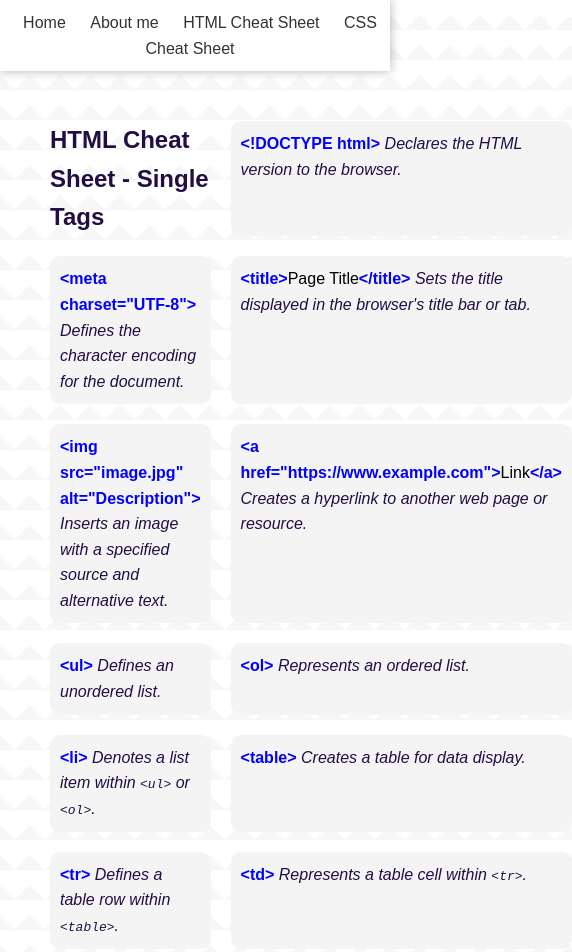
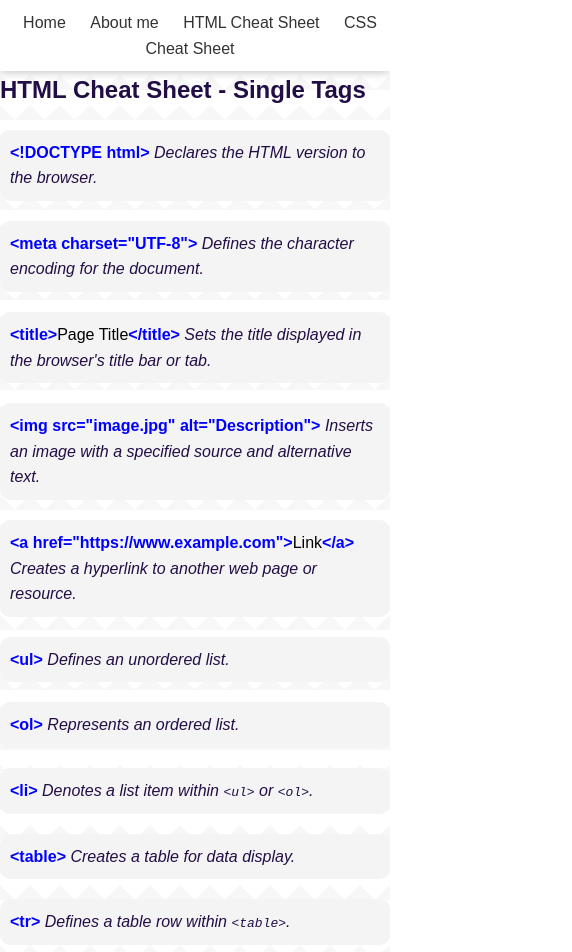
Before and after one commit to BrunoAccorsi/BrunoAccorsi.github.io, a plain HTML site: page pages/html-cheat-sheet.html in a window 390 px wide. Shown: the top 952 px of the page, 572 px wide, since content can reach past the window. Drawn offline with Linux system fonts and the light colour scheme.

Commit message:
Mobile meta tag

```diff
--- a/css/cheat-sheet.css
+++ b/css/cheat-sheet.css
@@ -2,10 +2,13 @@ body {
     font-family: Arial, sans-serif;
     line-height: 1.6;
     margin: 20px;
+    display: flex;
+    flex-direction: column;
 }
 
 h1, h2 {
     color: #220E45;
+    grid-column: span 2;
 }
 
 .code-snippet {
@@ -41,6 +44,11 @@ section {
     display: grid;
     grid-template-columns: repeat(2, 1fr);
     grid-gap: 20px;
+
+    @media only screen and (max-width: 900px) {
+        display: flex;
+        flex-direction: column;
+    }
 }
 
 body > section {
--- a/css/styles.css
+++ b/css/styles.css
@@ -21,7 +21,7 @@
   }
 
   main {
-    height: calc(100% - 30vh);
+    height: 100vh;
   }
 
   .background {
--- a/pages/html-cheat-sheet.html
+++ b/pages/html-cheat-sheet.html
@@ -3,6 +3,7 @@
 <html lang="en">
 <head>
   <meta charset="UTF-8">
+  <meta name="viewport" content="width=device-width, initial-scale=1.0">
   <link rel="stylesheet" href="../css/cheat-sheet.css">
   <link rel="stylesheet" href="../css/styles.css">
   <title>HTML Cheat Sheet</title>
@@ -19,6 +20,7 @@
         </ul>
     </nav>
     </header>
+    <main>
       <section>
           <h1>HTML Cheat Sheet - Single Tags</h1>
 
@@ -148,6 +150,8 @@
             <span class="description">Embeds a video into an HTML document.</span>
           </div>
       </section>
+    </main>
+
   <script src="../js/codesnippet.js"></script>
 </body>
 </html>
```
Also changed, not shown: pages/css-cheat-sheet.html (+3 -1 lines). Lines whose indentation alone changed are shown as unchanged.
